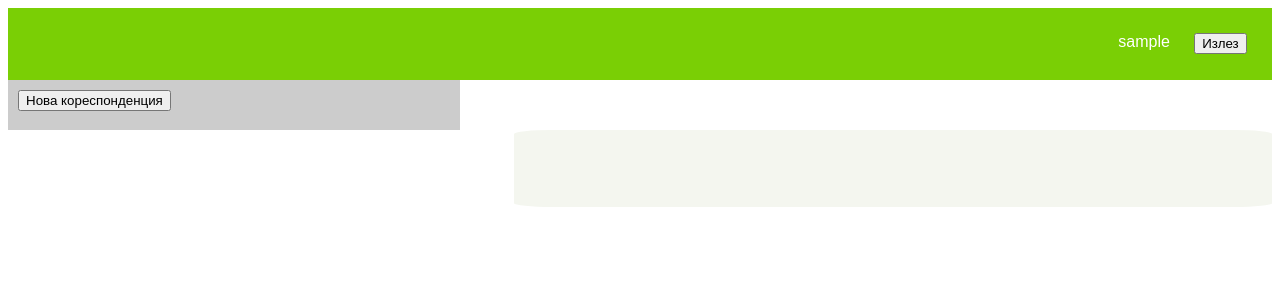
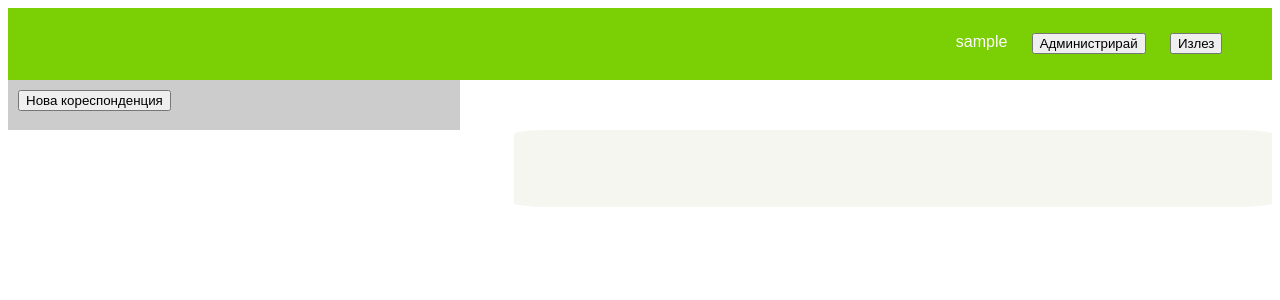
Before and after one commit to WebProjectFMI/Repo, a PHP site: page /main.php in a window 1280 px wide. Shown: the top 300 px of the page. Run offline with PHP 8.4, Linux system fonts and the light colour scheme; the visitor is signed in with stand-in values (Sample User, id 1); data that the repository does not hold is empty.

Commit message:
Little main.php changes

```diff
--- a/Model/mainPageModel.php
+++ b/Model/mainPageModel.php
@@ -40,8 +40,8 @@ function insertEmail($corrID, $fromUID, $subject, $content) {
 
 function extractUnread($uID) {
     require '../Model/dbConfig.php';
-    $stmt = $connection->prepare("SELECT * FROM Emails e JOIN CorrUsers c ON e.corrID=c.corrID WHERE c.uID=?  AND (e.emailID NOT IN (SELECT emailID FROM ReadEmails) OR e.corrID NOT IN (SELECT corrID FROM ReadEmails));");
-    $stmt->execute([$uID]);
+    $stmt = $connection->prepare("SELECT * FROM Emails e JOIN CorrUsers c ON e.corrID=c.corrID WHERE c.uID=?  AND e.emailID NOT IN (SELECT emailID FROM ReadEmails as re WHERE re.corrID=e.corrID AND re.uID=?);");
+    $stmt->execute([$uID, $uID]);
 
     $result = $stmt->fetchAll(PDO::FETCH_ASSOC);
     return $result;
--- a/View/main.css
+++ b/View/main.css
@@ -11,7 +11,7 @@
     color: white;
 }
 
-.header > div {
+.header > * {
     margin-right: 2%;
 }
 
--- a/View/main.php
+++ b/View/main.php
@@ -33,9 +33,18 @@ print <<< HTML
 <body>
     <header class="header">
         <div>$username</div>
-        <form action='./processLogout.php' method='post'>
-            <button>Излез</button>
-        </form>
+HTML;
+
+if (isset($_SESSION['admin']) && $_SESSION['admin']) {
+    echo "<form action='./admin.php' method='post'>
+    <button>Администрирай</button>
+    </form>";
+}
+
+print <<< HTML
+    <form action='./processLogout.php' method='post'>
+        <button>Излез</button>
+    </form>
     </header>
     <div id="addCorr">
         <button type="button" onclick="alert('Нова кореспонденция')">Нова кореспонденция</button>
```
